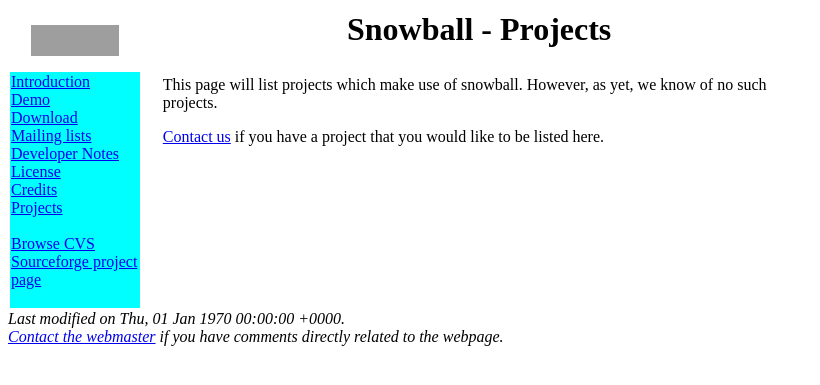
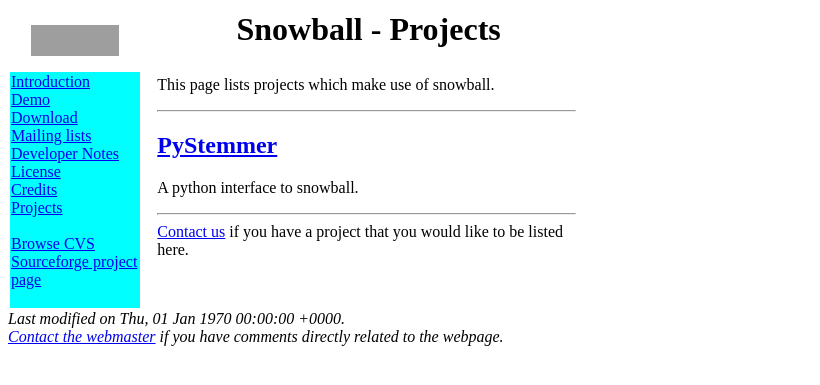
Before and after one commit to snowballstem/snowball-website, a PHP site: page /projects.php in a window 1280 px wide. Shown: the top 385 px of the page, without its empty margins (0-820 px from the left). Run offline with PHP 8.4, Linux system fonts and the light colour scheme; grey boxes are pictures that could not be loaded.

Commit message:
Add pystemmer link.
git-svn-id: svn+userv://snowball.tartarus.org/snowball/trunk/website@136 633ccae0-01f4-0310-8c99-d3591da6f01f

```diff
--- a/projects.php
+++ b/projects.php
@@ -5,13 +5,17 @@
 <TR><TD>
 <p>
 
-This page will list projects which make use of snowball.
-However, as yet, we know of no such projects.
+This page lists projects which make use of snowball.
 
-</p><p>
+<hr>
+
+<a href="http://www.sourceforge.net/projects/pystemmer/"><h2>PyStemmer</a></h2>
+A python interface to snowball.
+
+</p>
+<hr>
 <a href="mailto:snowball-discuss@lists.sourceforge.net">Contact us</a> if
 you have a project that you would like to be listed here.
 
-</p>
 <TD><TR>
 <?php displayFooter(); ?>
```
